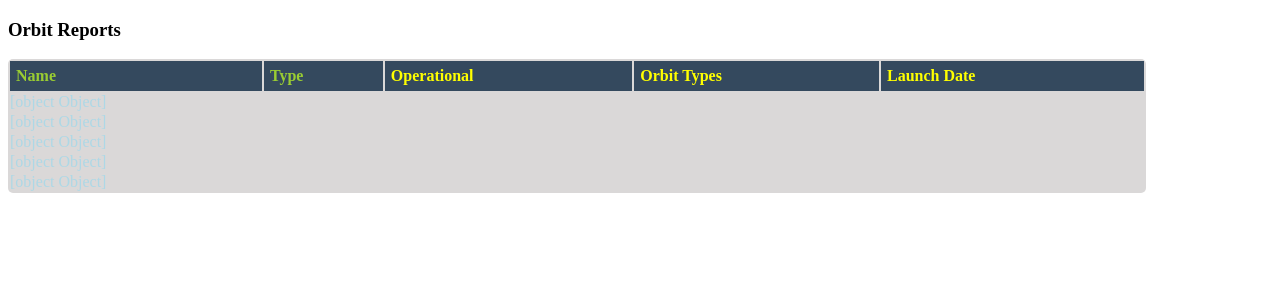
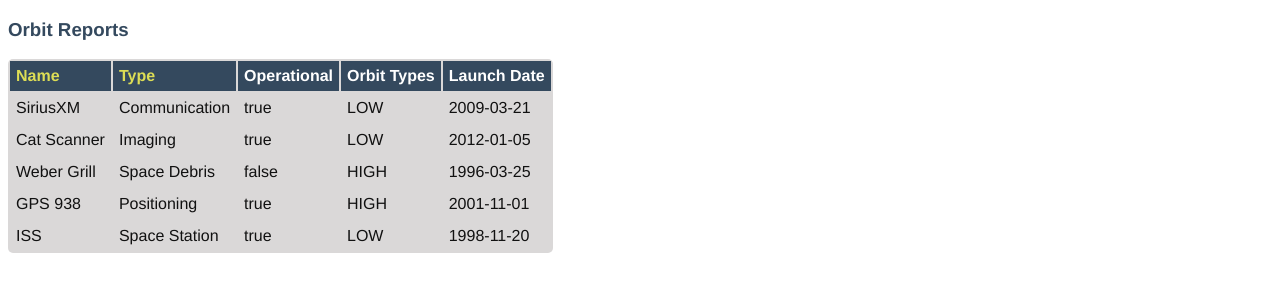
Before and after one commit to darjerpor/orbit-report, an Angular app: page / in a window 1280 px wide. Shown: the top 300 px of the page. Built offline with nearby package versions, Linux system fonts and the light colour scheme.

Commit message:
Added ngFor and table data

```diff
--- a/src/app/app.component.css
+++ b/src/app/app.component.css
@@ -0,0 +1,13 @@
+.search-form {
+    margin-bottom: 40px;
+}
+
+button {
+    margin-left: 10px;
+    color: #fff;
+    background-color: #009b25;
+    border-radius: 4px;
+    padding: 2px 5px;
+    font-size: 18px;
+    cursor: pointer;
+}
--- a/src/app/app.component.html
+++ b/src/app/app.component.html
@@ -1 +1 @@
-<app-orbit-list [satellites]="sourceList"></app-orbit-list>
+ <app-orbit-list [satellites]="sourceList"></app-orbit-list>
--- a/src/app/app.component.ts
+++ b/src/app/app.component.ts
@@ -6,6 +6,7 @@
   templateUrl: './app.component.html',
   styleUrls: ['./app.component.css']
 })
+
 
 export class AppComponent {
   title = 'orbit-report';
@@ -16,7 +17,7 @@
       new Satellite("Cat Scanner", "Imaging", "2012-01-05", "LOW", true),
       new Satellite("Weber Grill", "Space Debris", "1996-03-25", "HIGH", false),
       new Satellite("GPS 938", "Positioning", "2001-11-01", "HIGH", true),
-      new Satellite("ISS", "Space Station", "1998-11-20", "LOW", true),
-    ]
+      new Satellite("ISS", "Space Station", "1998-11-20", "LOW", true)
+    ];
   }
 }
--- a/src/app/orbit-list/orbit-list.component.css
+++ b/src/app/orbit-list/orbit-list.component.css
@@ -1,24 +1,24 @@
 .sortable {
     cursor: pointer;
-    color: yellowgreen;
+    color: #dd5;
 }
 
 .warning {
-    background-color: lightcoral;
+    background-color: #da8a8a;
 }
 
 table {
-  color: lightblue;
+  color: #111;
   border-radius: 5px;
   overflow: hidden;
   margin: 12px 0;
-  min-width: 90%;
+  min-width: 300px;
   background: #dad8d8;
 }
 
 .header-row {
     background: #34495E;
-    color: yellow;
+    color: #fff
 }
 
 th, td {
--- a/src/app/orbit-list/orbit-list.component.html
+++ b/src/app/orbit-list/orbit-list.component.html
@@ -1,11 +1,24 @@
 <h3>Orbit Reports</h3>
 <table>
+
     <tr class="header-row">
         <th class="sortable">Name</th>
+
         <th class="sortable">Type</th>
+
         <th>Operational</th>
+
         <th>Orbit Types</th>
+
         <th>Launch Date</th>
+
     </tr>
-    <tr *ngFor="let satellite of satellites">{{satellite}}</tr>
+    <tr *ngFor="let satellite of satellites">
+        <td> {{satellite.name}} </td>
+        <td> {{satellite.type}} </td>
+        <td> {{satellite.operational}} </td>
+        <td> {{satellite.orbitType}} </td>
+        <td> {{satellite.launchDate}} </td>
+    </tr>
+
 </table>
--- a/src/app/orbit-list/orbit-list.component.ts
+++ b/src/app/orbit-list/orbit-list.component.ts
@@ -10,7 +10,8 @@
 
 export class OrbitListComponent implements OnInit {
   @Input() satellites: Satellite[];
-  constructor() { }
+  constructor() {
+  }
 
   ngOnInit() {
   }
--- a/src/app/satellite.ts
+++ b/src/app/satellite.ts
@@ -2,16 +2,17 @@
 
 export class Satellite {
     name: string;
+    type: string;
     orbitType: string;
-    type: string;
+    launchDate: string;
     operational: boolean;
-    launchDate: string;
+
 
     constructor(name: string, type: string, launchDate: string, orbitType: string, operational: boolean){
-        name;
-        type;
-        launchDate;
-        orbitType;
-        operational;
+        this.name = name;
+        this.type = type;
+        this.launchDate = launchDate;
+        this.orbitType = orbitType;
+        this.operational = operational;
     }
 }
--- a/src/index.html
+++ b/src/index.html
@@ -7,6 +7,15 @@
 
   <meta name="viewport" content="width=device-width, initial-scale=1">
   <link rel="icon" type="image/x-icon" href="favicon.ico">
+  <style>
+    body {
+      font-family: 'Helvetica', 'Courier';
+    }
+
+    h3 {
+        color: #34495E;
+    }
+  </style>
 </head>
 <body>
   <app-root></app-root>
```
